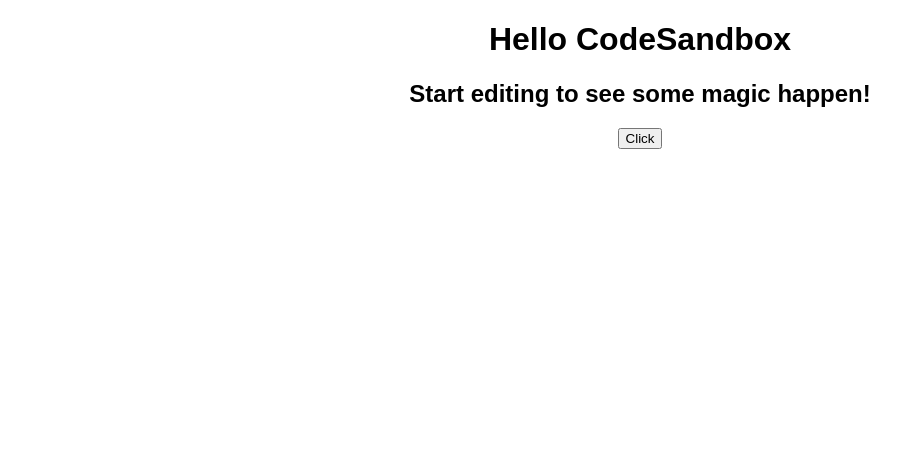
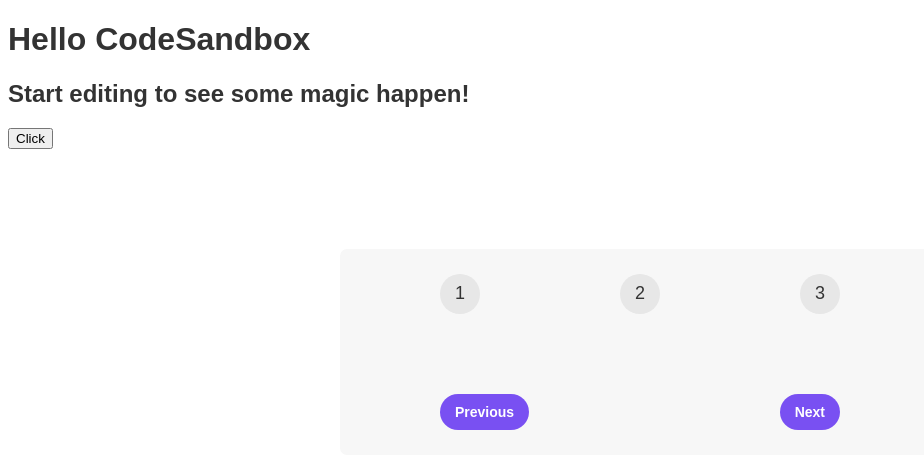
Before and after one commit to ethangonzalez77/REACT-codesandbox, a React (Create React App) app: page / in a window 1280 px wide. Shown: the top 468 px of the page, without its empty margins (0-924 px from the left). Built offline with nearby package versions, Linux system fonts and the light colour scheme.

Commit message:
Update 3 files

```diff
--- a/src/App.js
+++ b/src/App.js
@@ -12,6 +12,30 @@
       <h1>Hello CodeSandbox</h1>
       <h2>Start editing to see some magic happen!</h2>
       <button onClick={handlerMsg}>Click</button>
+      <Sandbox />
     </div>
   );
 }
+
+function Sandbox() {
+  return (
+    <div className="steps">
+      <div className="numbers">
+        <div>1</div>
+        <div>2</div>
+        <div>3</div>
+      </div>
+
+      <p className="message">{/* Step {step} : {messages[step - 1]} */}</p>
+
+      <div className="buttons">
+        <button style={{ backgroundColor: "#7950f2", color: "#fff" }}>
+          Previous
+        </button>
+        <button style={{ backgroundColor: "#7950f2", color: "#fff" }}>
+          Next
+        </button>
+      </div>
+    </div>
+  );
+}
--- a/src/styles.css
+++ b/src/styles.css
@@ -1,4 +1,95 @@
-.App {
+/*
+
+ */
+
+ * {
+  box-sizing: border-box;
+}
+
+body {
   font-family: sans-serif;
+  color: #333;
+}
+
+.steps {
+  width: 600px;
+  background-color: #f7f7f7;
+  border-radius: 7px;
+  padding: 25px 100px;
+  margin: 100px auto;
+}
+
+.numbers {
+  display: flex;
+  justify-content: space-between;
+}
+
+.numbers > div {
+  height: 40px;
+  aspect-ratio: 1;
+  background-color: #e7e7e7;
+  border-radius: 50%;
+  display: flex;
+  align-items: center;
+  justify-content: center;
+  font-size: 18px;
+}
+
+.numbers .active {
+  background-color: #7950f2;
+  color: #fff;
+}
+
+.message {
   text-align: center;
+  font-size: 20px;
+  margin: 40px 0;
+  font-weight: bold;
+
+  display: flex;
+  flex-direction: column;
+  align-items: center;
 }
+
+.buttons {
+  display: flex;
+  justify-content: space-between;
+}
+
+.buttons button {
+  border: none;
+  cursor: pointer;
+  padding: 10px 15px;
+  border-radius: 100px;
+  font-size: 14px;
+  font-weight: bold;
+
+  display: flex;
+  align-items: center;
+  gap: 10px;
+}
+
+.buttons button span {
+  font-size: 16px;
+  line-height: 1;
+}
+
+h3 {
+  margin: 0;
+  text-transform: uppercase;
+}
+
+.close {
+  /* position: absolute; */
+  top: 16px;
+  right: 16px;
+  border: none;
+  background: none;
+  cursor: pointer;
+  font-size: 40px;
+  color: inherit;
+}
+
+.close:hover {
+  color: #7950f2;
+}
```
Also changed, not shown: .codesandbox/tasks.json (added).
